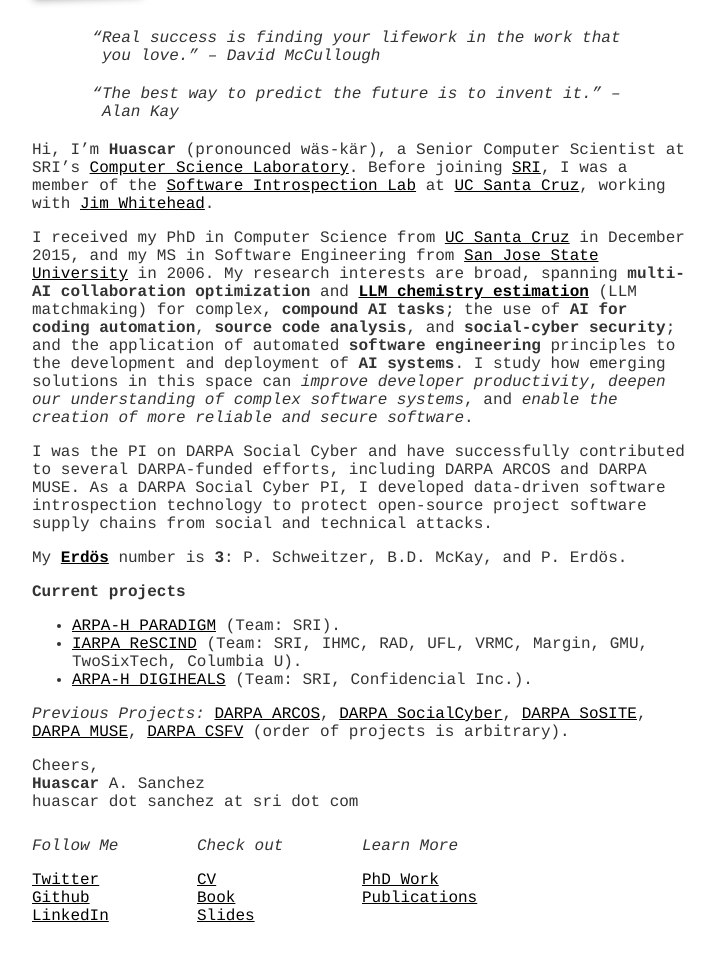
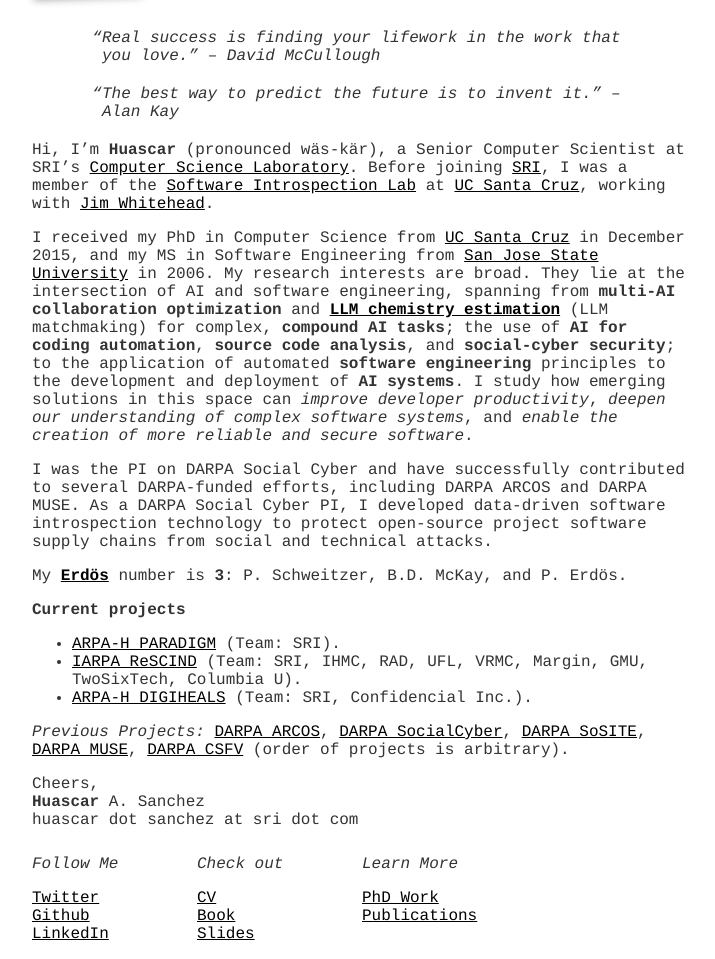
Before and after one commit to hsanchez/hsanchez.github.io, a Jekyll site: the page built from index.md, in a window 1280 px wide, cut to the strip 218-1177 px from the top of the page. Shown: the whole strip, without its empty margins (278-993 px from the left). Built offline with Jekyll 4.4.1, drawn with Linux system fonts in a browser that asks for light colours.

Commit message:
Update index.md

```diff
--- a/index.md
+++ b/index.md
@@ -16,10 +16,10 @@
 
 I received my PhD in Computer Science from [UC Santa Cruz](http://www.ucsc.edu/)
 in December 2015, and my MS in Software Engineering from [San Jose State
-University](http://www.sjsu.edu/) in 2006. My research interests are broad, spanning
-**multi-AI collaboration optimization** and **[LLM chemistry estimation](https://arxiv.org/abs/2510.03930)**
+University](http://www.sjsu.edu/) in 2006. My research interests are broad. They lie at the intersection of AI and software engineering, spanning
+from **multi-AI collaboration optimization** and **[LLM chemistry estimation](https://arxiv.org/abs/2510.03930)**
 (LLM matchmaking) for complex, **compound AI tasks**; the use of **AI for coding automation**,
-**source code analysis**, and **social-cyber security**; and the application of automated
+**source code analysis**, and **social-cyber security**; to the application of automated
 **software engineering** principles to the development and deployment of **AI systems**. I study how
 emerging solutions in this space can *improve developer productivity*, *deepen our understanding of
 complex software systems*, and *enable the creation of more reliable and secure software*.
```
